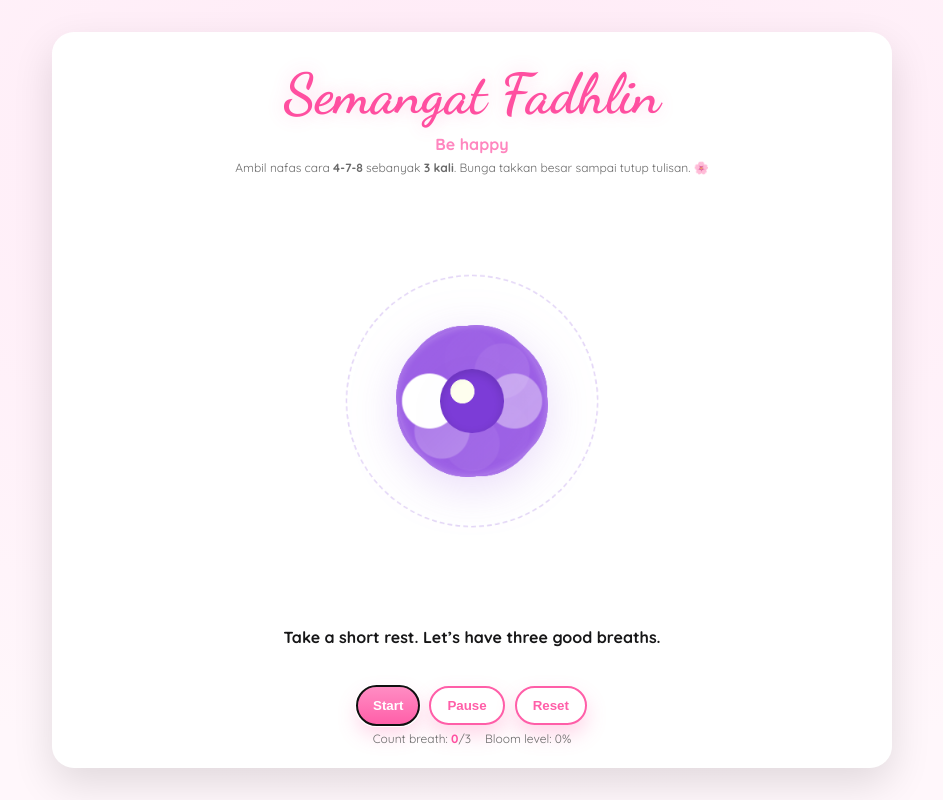
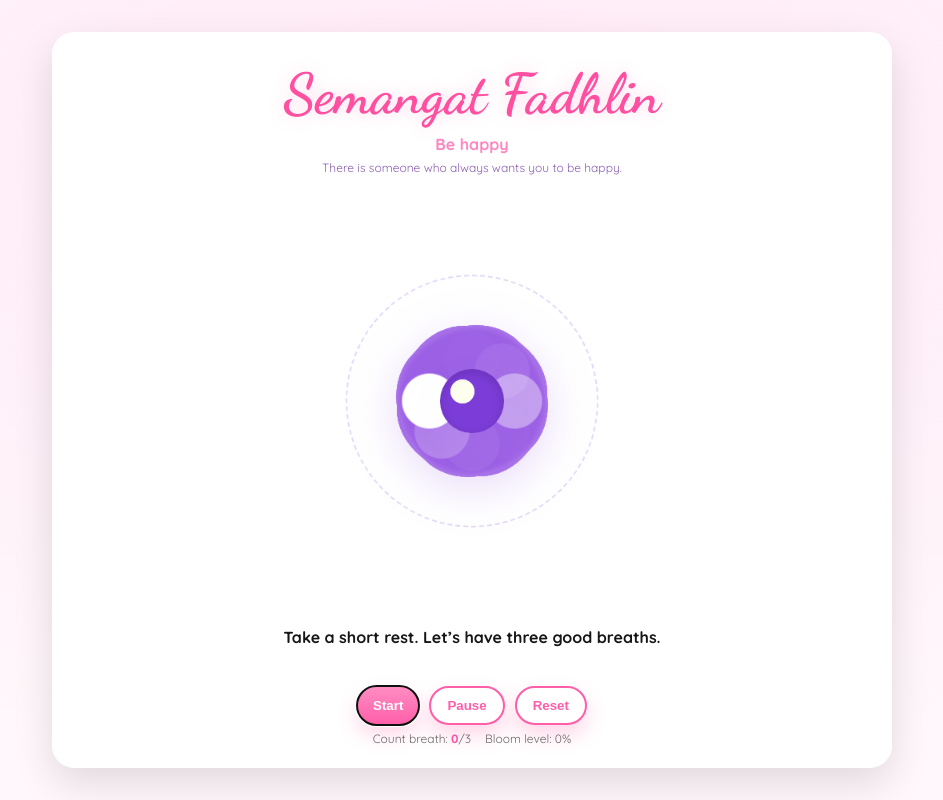
Before and after one commit to kimihey6-beep/Flowerbreathelin, a plain HTML site: page index.html in a window 1280 px wide. Shown: the whole page, without its empty margins (168-1111 px from the left). Drawn offline with Linux system fonts and the light colour scheme.

Commit message:
Update index.html

```diff
--- a/index.html
+++ b/index.html
@@ -39,7 +39,7 @@
       @keyframes fadeDown{ from{opacity:0; transform:translateY(-8px)} to{opacity:1; transform:translateY(0)} }
 
       .sub{ text-align:center; font-weight:700; color:var(--pink-soft); margin:0 0 6px; }
-      .hint{ text-align:center; font-size:12px; color:var(--muted); margin:0 0 10px }
+      .hint{ text-align:center; font-size:12px; color:#8a5fb3; margin:0 0 10px } /* sweet hint */
 
       .zone{
         position:relative; display:grid; place-items:center;
@@ -110,7 +110,7 @@
       <div class="card">
         <h1 class="title">Semangat Fadhlin</h1>
         <p class="sub">Be happy</p>
-        <p class="hint">Ambil nafas cara <b>4-7-8</b> sebanyak <b>3 kali</b>. Bunga takkan besar sampai tutup tulisan. 🌸</p>
+        <p class="hint">There is someone who always wants you to be happy.</p>
 
         <div class="zone" id="zone">
           <div class="flowerWrap" id="flowerWrap" style="--base:.8">
@@ -306,7 +306,6 @@
         running = false;
         pauseBtn.disabled = true;
         setPhase("Session complete");
-        // pastikan tiada animasi tertinggal
         wrap.getAnimations().forEach(a => a.cancel());
         wrap.style.transform = `scale(${base})`;
       }
```
